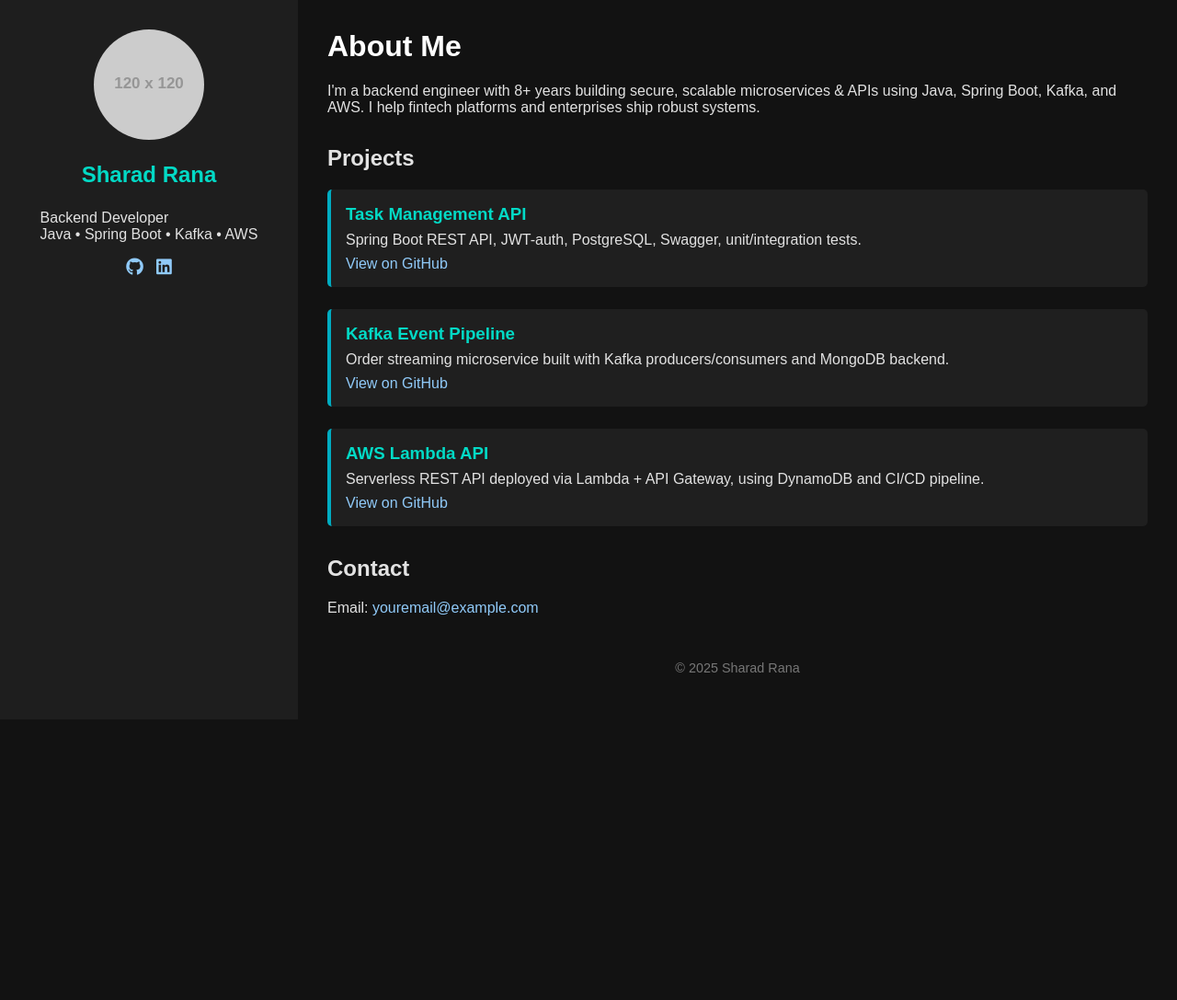
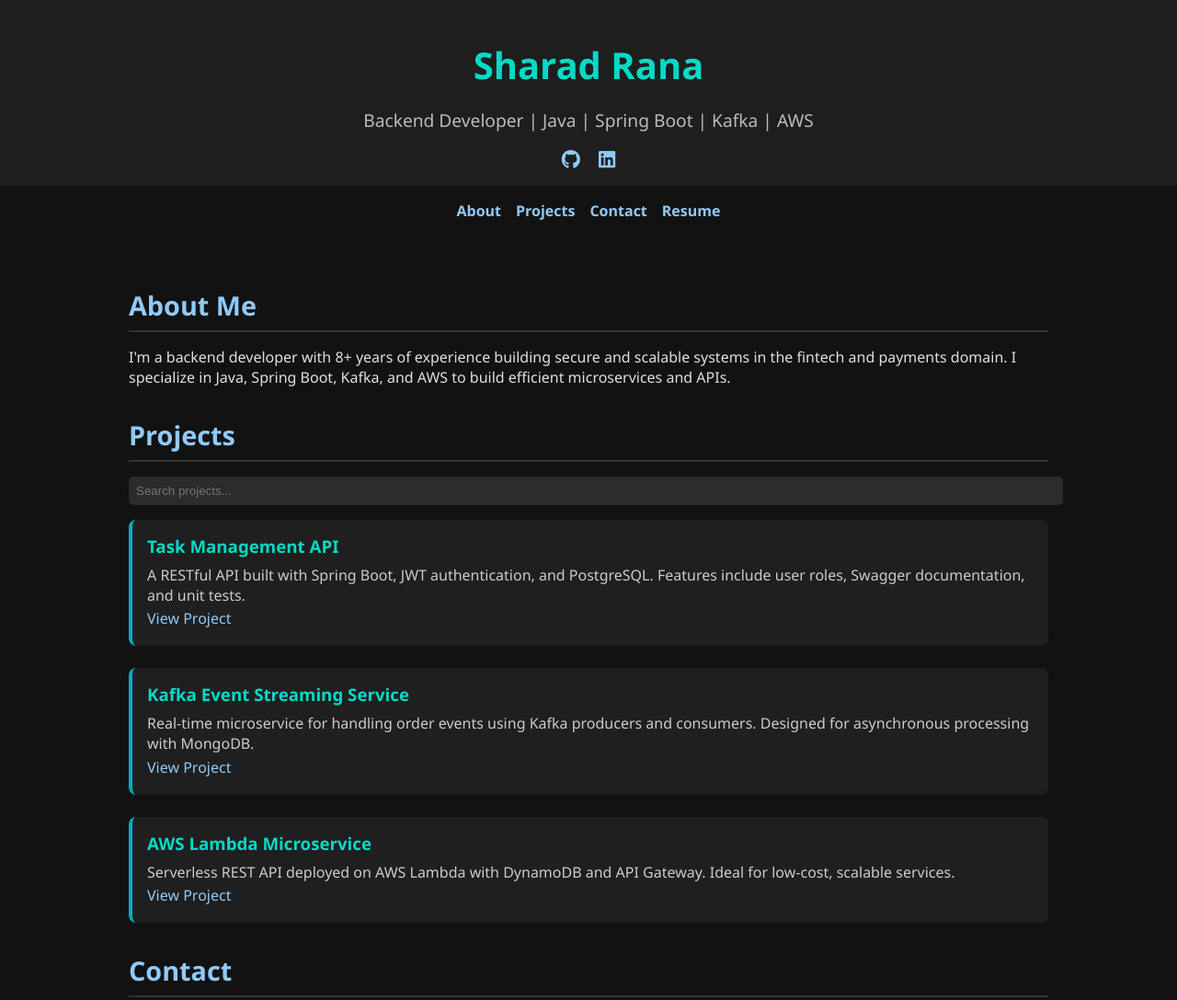
Before and after one commit to mrsharadrana/mrsharadrana.github.io, a plain HTML site: page index.html in a window 1280 px wide. Shown: the top 1087 px of the page at 92% size. Before the commit the page ends 800 px from the top, so only its background shows below. Drawn offline with Linux system fonts and the light colour scheme; placeholder pictures from the web are drawn by us.

Commit message:
Update index.html

```diff
--- a/index.html
+++ b/index.html
@@ -4,70 +4,216 @@
   <meta charset="UTF-8" />
   <meta name="viewport" content="width=device-width, initial-scale=1.0"/>
   <title>Sharad Rana | Backend Developer</title>
-  <link rel="stylesheet" href="https://cdnjs.cloudflare.com/ajax/libs/font-awesome/5.15.4/css/all.min.css"/>
+  <link rel="stylesheet" href="https://cdnjs.cloudflare.com/ajax/libs/font-awesome/6.5.0/css/all.min.css"/>
   <style>
-    body { margin:0; padding:0; display:flex; font-family:sans-serif; color:#E2E2E2; background:#121212; }
-    aside { width:260px; background:#1e1e1e; padding:2rem; display:flex; flex-direction:column; align-items:center; }
-    aside img { width:120px; height:120px; border-radius:50%; object-fit:cover; margin-bottom:1rem; }
-    aside h2 { margin:0.5rem 0; color:#03dac6; }
-    aside .social a { margin:0 0.3rem; color:#90caf9; font-size:1.2rem; }
-    main { flex:1; padding:2rem; max-width:900px; }
-    header h1 { margin-top:0; font-size:2rem; color:#fff; }
-    section { margin-bottom:2rem; }
-    .projects { display:grid; grid-template-columns:1fr; gap:1.5rem; }
-    .project { background:#1f1f1f; padding:1rem; border-radius:5px; border-left:4px solid #00acc1; }
-    .project h3 { margin:0; color:#03dac6; }
-    .project p { margin:0.5rem 0; }
-    a { color:#90caf9; text-decoration:none; }
-    a:hover { text-decoration:underline; }
-    footer { text-align:center; padding:1rem 0; font-size:0.9rem; color:#777; }
-    @media(max-width:768px){ body{flex-direction:column;} aside{width:100%;flex-direction:row;justify-content:center;} main{padding:1rem;} }
+    body {
+      margin: 0;
+      padding: 0;
+      font-family: 'Segoe UI', Tahoma, Geneva, Verdana, sans-serif;
+      background-color: #121212;
+      color: #e0e0e0;
+      display: flex;
+      flex-direction: column;
+      min-height: 100vh;
+    }
+    header {
+      background-color: #1e1e1e;
+      padding: 1rem 2rem;
+      text-align: center;
+      box-shadow: 0 2px 10px rgba(0,0,0,0.5);
+    }
+    header h1 {
+      font-size: 2.5rem;
+      margin-bottom: 0.5rem;
+      color: #03dac6;
+    }
+    header p {
+      font-size: 1.2rem;
+      color: #bbbbbb;
+    }
+    nav {
+      background-color: #121212;
+      display: flex;
+      justify-content: center;
+      flex-wrap: wrap;
+      padding: 0.5rem;
+    }
+    nav a {
+      color: #90caf9;
+      margin: 0.5rem;
+      text-decoration: none;
+      font-weight: bold;
+    }
+    nav a:hover {
+      text-decoration: underline;
+    }
+    .container {
+      max-width: 1000px;
+      margin: auto;
+      padding: 2rem;
+    }
+    section {
+      margin-bottom: 2rem;
+    }
+    h2 {
+      font-size: 1.8rem;
+      color: #90caf9;
+      border-bottom: 2px solid #333;
+      padding-bottom: 0.5rem;
+      margin-bottom: 1rem;
+    }
+    .project {
+      background-color: #1f1f1f;
+      border-left: 4px solid #00acc1;
+      padding: 1rem;
+      margin-bottom: 1.5rem;
+      border-radius: 8px;
+      transition: transform 0.2s, box-shadow 0.2s;
+    }
+    .project:hover {
+      transform: translateY(-3px);
+      box-shadow: 0 4px 20px rgba(0, 0, 0, 0.5);
+    }
+    .project h3 {
+      margin: 0 0 0.5rem;
+      color: #03dac6;
+    }
+    .project p {
+      margin: 0.2rem 0;
+      color: #cccccc;
+    }
+    .search-bar {
+      margin-bottom: 1rem;
+    }
+    .search-bar input {
+      width: 100%;
+      padding: 0.5rem;
+      border-radius: 5px;
+      border: none;
+      background-color: #2c2c2c;
+      color: #fff;
+    }
+    a {
+      color: #90caf9;
+      text-decoration: none;
+    }
+    a:hover {
+      text-decoration: underline;
+    }
+    .contact a {
+      display: inline-block;
+      margin-right: 1rem;
+    }
+    .resume-download {
+      margin-top: 1rem;
+    }
+    .resume-download a {
+      display: inline-block;
+      padding: 0.6rem 1rem;
+      background-color: #03dac6;
+      color: #121212;
+      border-radius: 5px;
+      font-weight: bold;
+    }
+    .resume-download a:hover {
+      background-color: #00c4b4;
+    }
+    footer {
+      margin-top: auto;
+      background-color: #1e1e1e;
+      padding: 1rem;
+      text-align: center;
+      font-size: 0.9rem;
+      color: #888;
+    }
+    .social-icons i {
+      margin: 0 0.5rem;
+      font-size: 1.3rem;
+    }
+    @media (max-width: 600px) {
+      header h1 {
+        font-size: 1.8rem;
+      }
+      .project {
+        padding: 0.8rem;
+      }
+    }
   </style>
+  <script>
+    function filterProjects() {
+      const input = document.getElementById('projectSearch');
+      const filter = input.value.toLowerCase();
+      const projects = document.querySelectorAll('.project');
+      projects.forEach(project => {
+        const text = project.innerText.toLowerCase();
+        project.style.display = text.includes(filter) ? 'block' : 'none';
+      });
+    }
+  </script>
 </head>
 <body>
-  <aside>
-    <img src="https://via.placeholder.com/120" alt="Sharad Rana"/>
-    <h2>Sharad Rana</h2>
-    <p>Backend Developer<br>Java • Spring Boot • Kafka • AWS</p>
-    <div class="social">
+  <header>
+    <h1>Sharad Rana</h1>
+    <p>Backend Developer | Java | Spring Boot | Kafka | AWS</p>
+    <div class="social-icons">
       <a href="https://github.com/yourusername" target="_blank"><i class="fab fa-github"></i></a>
       <a href="https://linkedin.com/in/yourprofile" target="_blank"><i class="fab fa-linkedin"></i></a>
     </div>
-  </aside>
+  </header>
 
-  <main>
-    <header><h1>About Me</h1></header>
-    <section>
-      <p>I'm a backend engineer with 8+ years building secure, scalable microservices & APIs using Java, Spring Boot, Kafka, and AWS. I help fintech platforms and enterprises ship robust systems.</p>
+  <nav>
+    <a href="#about">About</a>
+    <a href="#projects">Projects</a>
+    <a href="#contact">Contact</a>
+    <a href="#resume">Resume</a>
+  </nav>
+
+  <div class="container">
+    <section id="about">
+      <h2>About Me</h2>
+      <p>
+        I'm a backend developer with 8+ years of experience building secure and scalable systems in the fintech and payments domain. I specialize in Java, Spring Boot, Kafka, and AWS to build efficient microservices and APIs.
+      </p>
     </section>
 
-    <section>
-      <h1>Projects</h1>
-      <div class="projects">
+    <section id="projects">
+      <h2>Projects</h2>
+      <div class="search-bar">
+        <input type="text" id="projectSearch" onkeyup="filterProjects()" placeholder="Search projects...">
+      </div>
       <div class="project">
         <h3>Task Management API</h3>
-          <p>Spring Boot REST API, JWT-auth, PostgreSQL, Swagger, unit/integration tests.</p>
-          <a href="https://github.com/yourusername/task-api" target="_blank">View on GitHub</a>
+        <p>A RESTful API built with Spring Boot, JWT authentication, and PostgreSQL. Features include user roles, Swagger documentation, and unit tests.</p>
+        <p><a href="https://github.com/yourusername/task-api" target="_blank">View Project</a></p>
       </div>
+
       <div class="project">
-          <h3>Kafka Event Pipeline</h3>
-          <p>Order streaming microservice built with Kafka producers/consumers and MongoDB backend.</p>
-          <a href="https://github.com/yourusername/kafka-order-service" target="_blank">View on GitHub</a>
+        <h3>Kafka Event Streaming Service</h3>
+        <p>Real-time microservice for handling order events using Kafka producers and consumers. Designed for asynchronous processing with MongoDB.</p>
+        <p><a href="https://github.com/yourusername/kafka-order-service" target="_blank">View Project</a></p>
       </div>
+
       <div class="project">
-          <h3>AWS Lambda API</h3>
-          <p>Serverless REST API deployed via Lambda + API Gateway, using DynamoDB and CI/CD pipeline.</p>
-          <a href="https://github.com/yourusername/lambda-api" target="_blank">View on GitHub</a>
-        </div>
+        <h3>AWS Lambda Microservice</h3>
+        <p>Serverless REST API deployed on AWS Lambda with DynamoDB and API Gateway. Ideal for low-cost, scalable services.</p>
+        <p><a href="https://github.com/yourusername/lambda-api" target="_blank">View Project</a></p>
       </div>
     </section>
 
-    <section>
-      <h1>Contact</h1>
+    <section id="contact" class="contact">
+      <h2>Contact</h2>
       <p>Email: <a href="mailto:youremail@example.com">youremail@example.com</a></p>
+      <p>LinkedIn: <a href="https://linkedin.com/in/yourprofile" target="_blank">linkedin.com/in/yourprofile</a></p>
     </section>
 
-    <footer>&copy; 2025 Sharad Rana</footer>
-  </main>
+    <section id="resume" class="resume-download">
+      <h2>Resume</h2>
+      <p><a href="resume.pdf" download>Download My Resume</a></p>
+    </section>
+  </div>
+
+  <footer>
+    &copy; 2025 Sharad Rana | Built with 💻 and GitHub Pages
+  </footer>
 </body>
 </html>
```
Lines whose indentation alone changed are shown as unchanged.
